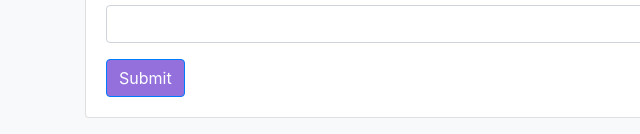
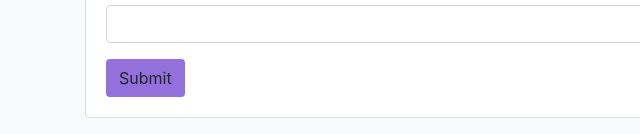
Before and after one commit to abtobey/MemeItGlobal, a plain HTML site: page index.html in a window 1280 px wide. Shown: the part 666-800 px from the top of the page, 0-640 px from the left. Drawn offline with nearby package versions, Linux system fonts and the light colour scheme.

Commit message:
changed submit button

```diff
--- a/index.html
+++ b/index.html
@@ -54,7 +54,7 @@
                     <input type="" class="form-control">
                 </div>
 
-                <button class="btn btn-primary" id="submitButton" type="submit">Submit</button>
+                <button class="btn" id="submitButton" type="submit">Submit</button>
 
             </div>
         </div>
```
